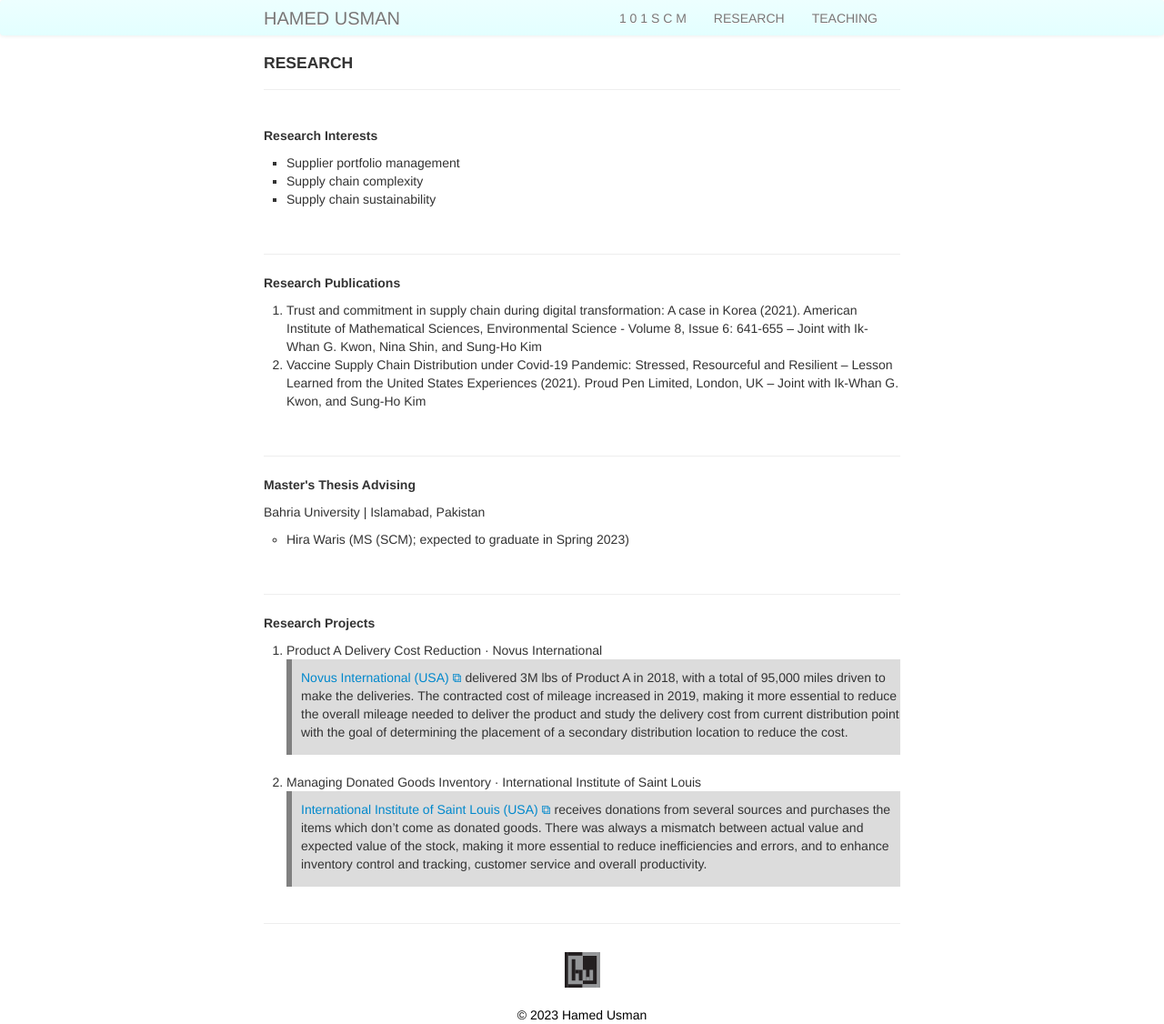
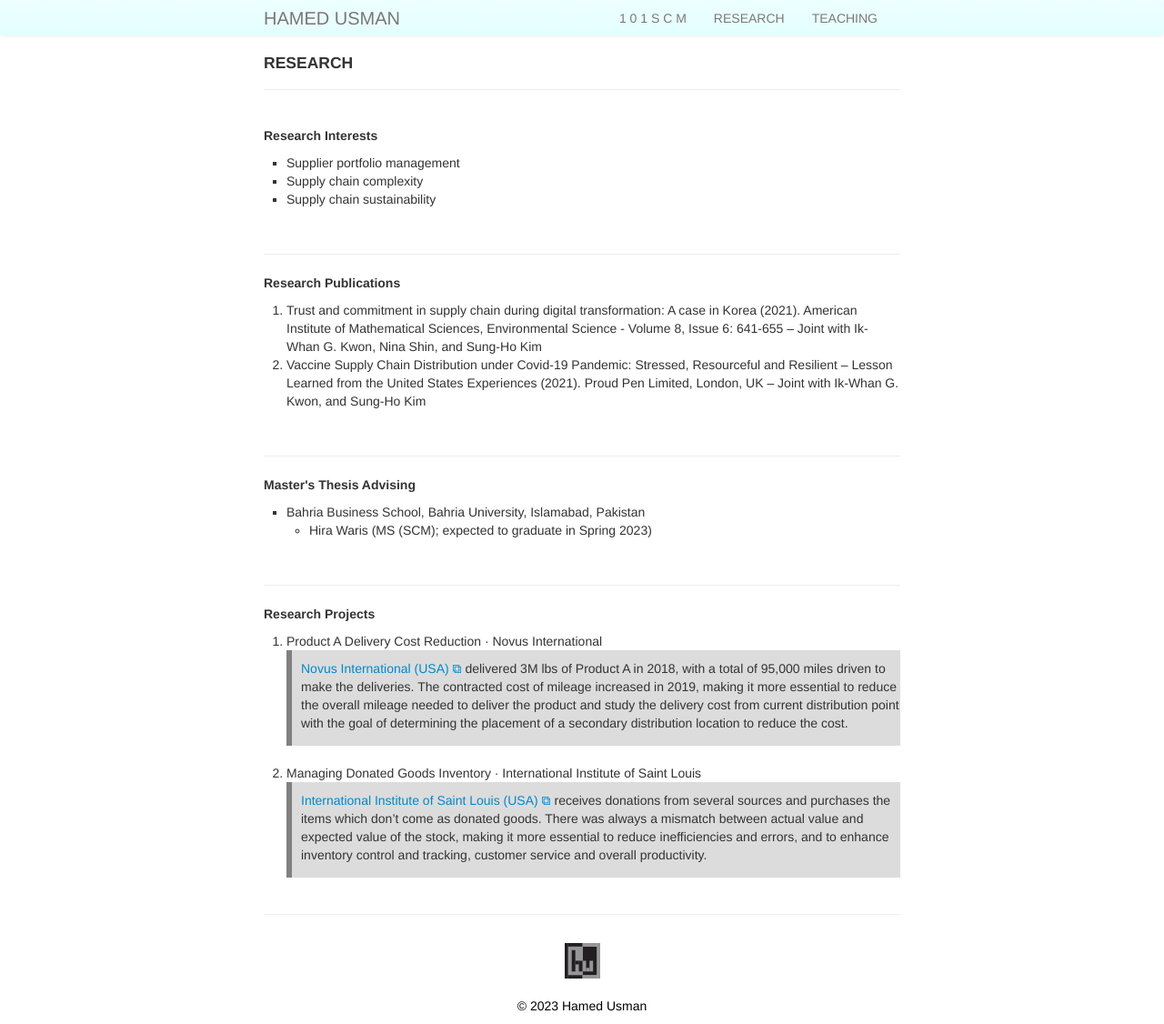
Before and after one commit to hamedusman/hamedusman.github.io, a Jekyll site: the page built from pages/research.md, in a window 1280 px wide. Shown: the whole page at 91% size. Built offline with Jekyll 4.4.1, drawn with Linux system fonts in a browser that asks for light colours.

Commit message:
Update research.md

```diff
--- a/pages/research.md
+++ b/pages/research.md
@@ -28,11 +28,11 @@ description: list of research activities
 ---
 
 <h5>Master's Thesis Advising</h5>
-Bahria University | Islamabad, Pakistan
+<ul><li>Bahria Business School, Bahria University, Islamabad, Pakistan</li>
 <ul style="list-style-type:circle;">
   <li>Hira Waris (MS (SCM); expected to graduate in Spring 2023)</li>
 </ul>
-
+</ul>
 
 <br/>
 
```
